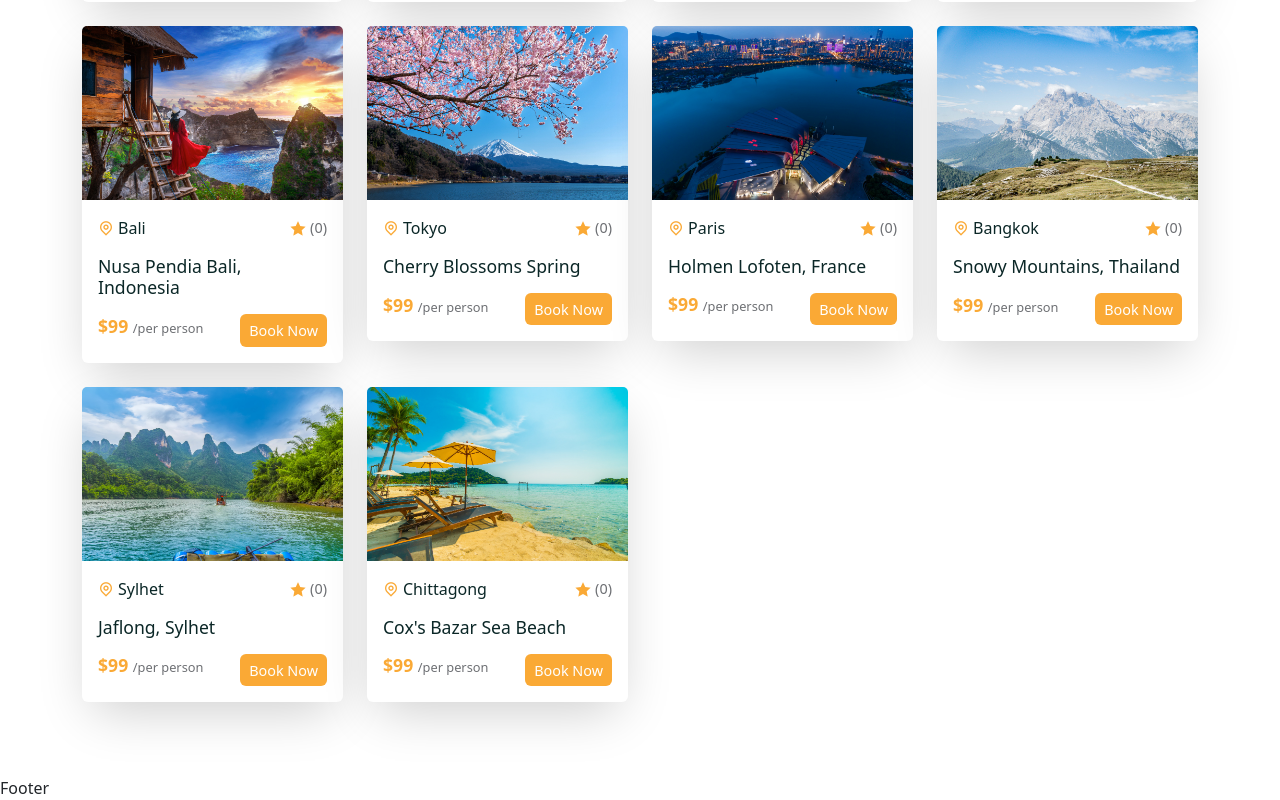
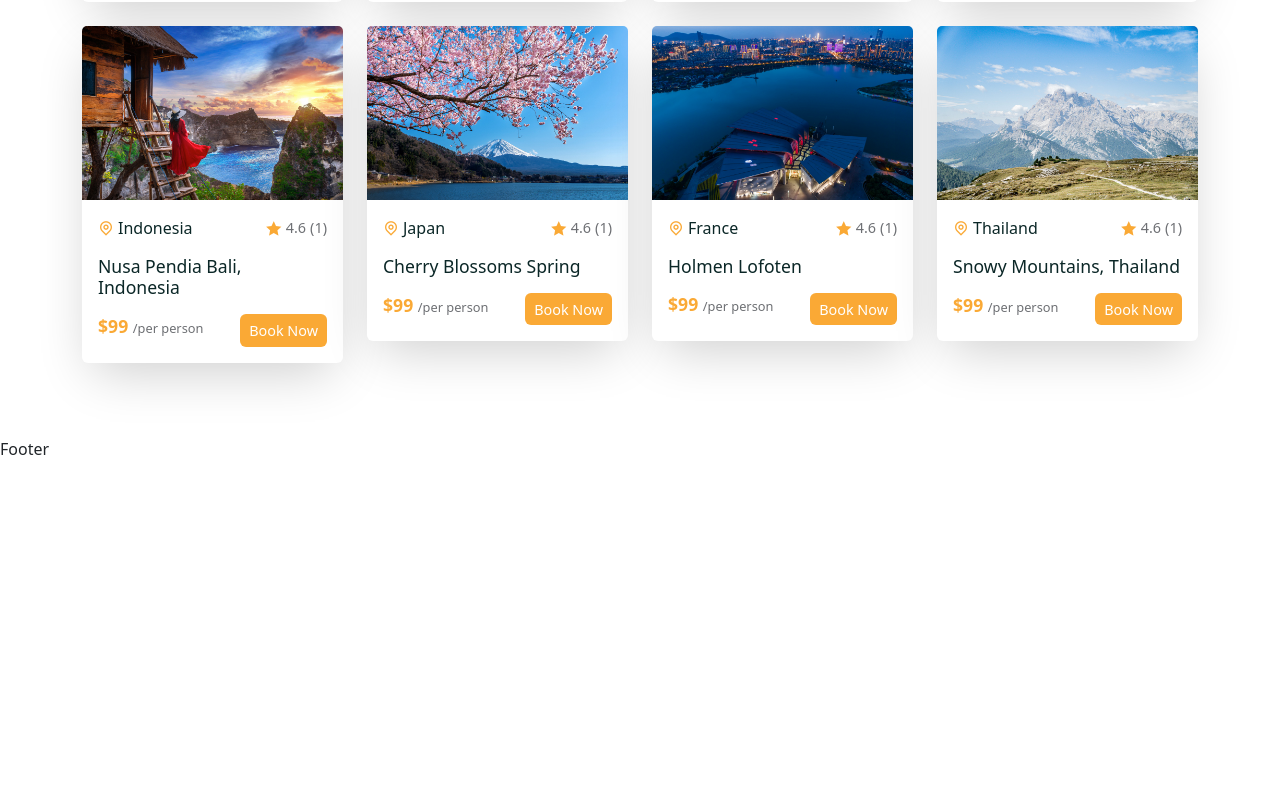
Before and after one commit to b00m3r4ng/MERN-TravelAgency, a React (Create React App) app in the folder tour-management/frontend/: page /home in a window 1280 px wide. Shown: the part 1572-2372 px from the top of the page. After the commit the page ends 2033 px from the top, so only its background shows below. Built offline with nearby package versions, Linux system fonts and the light colour scheme; a web font is replaced by a local one.

Commit message:
End of Featured Tour Cards

```diff
--- a/tour-management/frontend/src/assets/data/tours.js
+++ b/tour-management/frontend/src/assets/data/tours.js
@@ -16,10 +16,10 @@ const tours = [
     maxGroupSize: 10,
     desc: "this is the description",
     reviews: [
-      {
-        name: "jhon doe",
-        rating: 4.6,
-      },
+      // {
+      //   name: "jhon doe",
+      //   rating: 4.6,
+      // },
     ],
     avgRating: 4.5,
     photo: tourImg01,
@@ -34,10 +34,10 @@ const tours = [
     maxGroupSize: 8,
     desc: "this is the description",
     reviews: [
-      {
-        name: "jhon doe",
-        rating: 4.6,
-      },
+      // {
+      //   name: "jhon doe",
+      //   rating: 4.6,
+      // },
     ],
     avgRating: 4.5,
     photo: tourImg02,
@@ -52,10 +52,10 @@ const tours = [
     maxGroupSize: 8,
     desc: "this is the description",
     reviews: [
-      {
-        name: "jhon doe",
-        rating: 4.6,
-      },
+      // {
+      //   name: "jhon doe",
+      //   rating: 4.6,
+      // },
     ],
     avgRating: 4.5,
     photo: tourImg03,
@@ -72,7 +72,11 @@ const tours = [
     reviews: [
       {
         name: "jhon doe",
-        rating: 4.6,
+        rating: 4,
+      },
+      {
+        name: "jhon doe",
+        rating: 5,
       },
     ],
     avgRating: 4.5,
--- a/tour-management/frontend/src/components/Featured-tours/FeaturedToursList.jsx
+++ b/tour-management/frontend/src/components/Featured-tours/FeaturedToursList.jsx
@@ -1,6 +1,6 @@
 import React from "react";
 import TourCard from "../../shared/TourCard.jsx";
-import tourData from "../../assets/data/tours.json";
+import tourData from "../../assets/data/tours.js";
 import { Col } from "reactstrap";
 
 const FeaturedToursList = () => {
--- a/tour-management/frontend/src/pages/Home.jsx
+++ b/tour-management/frontend/src/pages/Home.jsx
@@ -77,7 +77,10 @@ const Home = () => {
           </Row>
         </Container>
       </section>
-      {/* Featured Tours Start */}
+      {/* Featured Tours End */}
+      {/* Experience Start */}
+
+      {/* Experience End */}
     </>
   );
 };
--- a/tour-management/frontend/src/shared/TourCard.jsx
+++ b/tour-management/frontend/src/shared/TourCard.jsx
@@ -2,16 +2,19 @@ import React from "react";
 import { Card, CardBody } from "reactstrap";
 import { Link } from "react-router-dom";
 import "./tour-card.css";
+import calculateAvgRating from "../utils/avgRating.js";
 
 const TourCard = ({ tour }) => {
-  const { id, title, city, photo, price, featured, avgRating, reviews } = tour;
+  const { id, title, city, photo, price, featured, reviews } = tour;
+
+  const { totalRating, avgRating } = calculateAvgRating(reviews);
 
   return (
     <div className="tour__card">
       <Card>
         <div className="tour__img">
           <img src={photo} alt="tour-img" />
-          {/* <span>Featured</span> */}
+          {/* {featured && <span>Featured</span>} */}
         </div>
 
         <CardBody>
@@ -20,8 +23,12 @@ const TourCard = ({ tour }) => {
               <i class="ri-map-pin-line"></i> {city}
             </span>
             <span className="tour__rating d-flex align-items-center gap-1">
-              <i class="ri-star-fill"></i> {avgRating}{" "}
-              <span>({reviews.length})</span>
+              <i class="ri-star-fill"></i> {avgRating === 0 ? null : avgRating}
+              {totalRating === 0 ? (
+                "Not rated"
+              ) : (
+                <span>({reviews.length})</span>
+              )}
             </span>
           </div>
           <h5 className="tour__title">
--- /dev/null
+++ b/tour-management/frontend/src/utils/avgRating.js
@@ -0,0 +1,16 @@
+const calculateAvgRating = (reviews) => {
+  const totalRating = reviews?.reduce((acc, item) => acc + item.rating, 0);
+  const avgRating =
+    totalRating === 0
+      ? ""
+      : totalRating === 1
+      ? totalRating
+      : (totalRating / reviews?.length).toFixed(1);
+
+  return {
+    totalRating,
+    avgRating,
+  };
+};
+
+export default calculateAvgRating;
```
